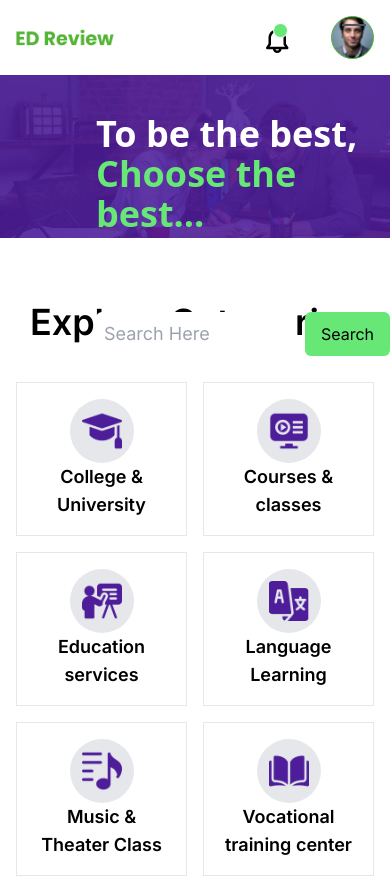
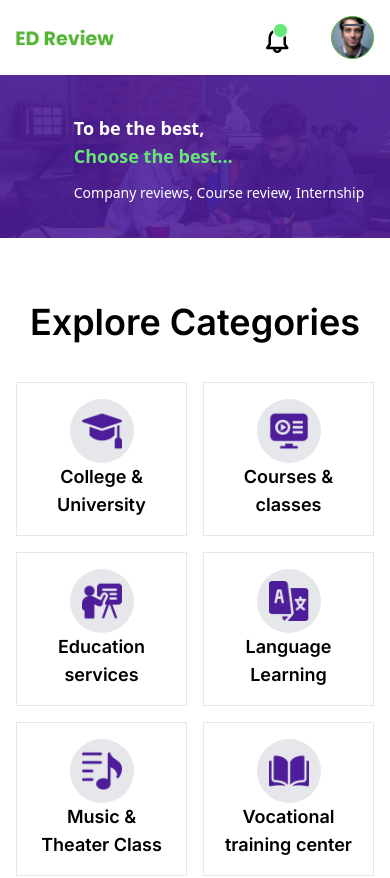
Before and after one commit to M-Hassan1/Landing-Page-New, a Next.js app: page / in a window 390 px wide. Shown: the top 878 px of the page. Built offline with nearby package versions, Linux system fonts and the light colour scheme.

Commit message:
maked input responsive

```diff
--- a/src/app/globals.css
+++ b/src/app/globals.css
@@ -61,6 +61,15 @@
 
 }
 
+@media (min-width : 300px) and (max-width: 470px){
+    .flex-container {
+        margin-left: 3rem;
+      }
+      .inputMain{
+        display: none;
+      }
+}
+
 @media (max-width: 900px) {
     .text-image {
        display: none;
--- a/src/components/view/HeroSection/index.tsx
+++ b/src/components/view/HeroSection/index.tsx
@@ -10,16 +10,16 @@ const HomePage = () => {
       <div className="overlay">
       <div className="flex-container">
         <div className="">
-          <h1 className='font-poppins font-extrabold text-4xl text-white'>
+          <h1 className='font-poppins sm:text-lg md:text-4xl font-extrabold text-4xl text-white'>
             To be the best,
           </h1>
-          <h1 className='text-[#67E776] font-poppins font-extrabold text-4xl'>
+          <h1 className='text-[#67E776] font-poppins sm:text-lg md:text-4xl font-extrabold text-4xl'>
             Choose the best...
           </h1>
-          <h4 className='pt-3 font-poppins text-white text-[18px]'>
+          <h4 className='pt-3 sm:text-[14px] md:text-[17px] font-poppins text-white text-[18px]'>
             Company reviews, Course review, Internship
           </h4>
-          <div className="flex mt-3">
+          <div className="inputMain flex mt-3">
             <input className='p-2 w-full text-lg rounded-md outline-none text-black' type="search" placeholder='Search Here' />
             <button className='ml-2 px-4 py-2 bg-[#67E776] rounded-md'>
               Search
--- a/src/components/view/Navabar/index.tsx
+++ b/src/components/view/Navabar/index.tsx
@@ -24,6 +24,7 @@ const NavBar = () => {
               {navigationItems.map((item: string, index: number) => (
                 <li key={index}>{item}</li>
               ))}
+
             </ul>
             <BellIcon />
             <div className='relative inline-block text-left'>
@@ -53,7 +54,7 @@ const NavBar = () => {
         </div>
 
       </div>
-      <div className='md:hidden'>
+      <div className=''>
         <Dropdown />
       </div>
     </>
```
